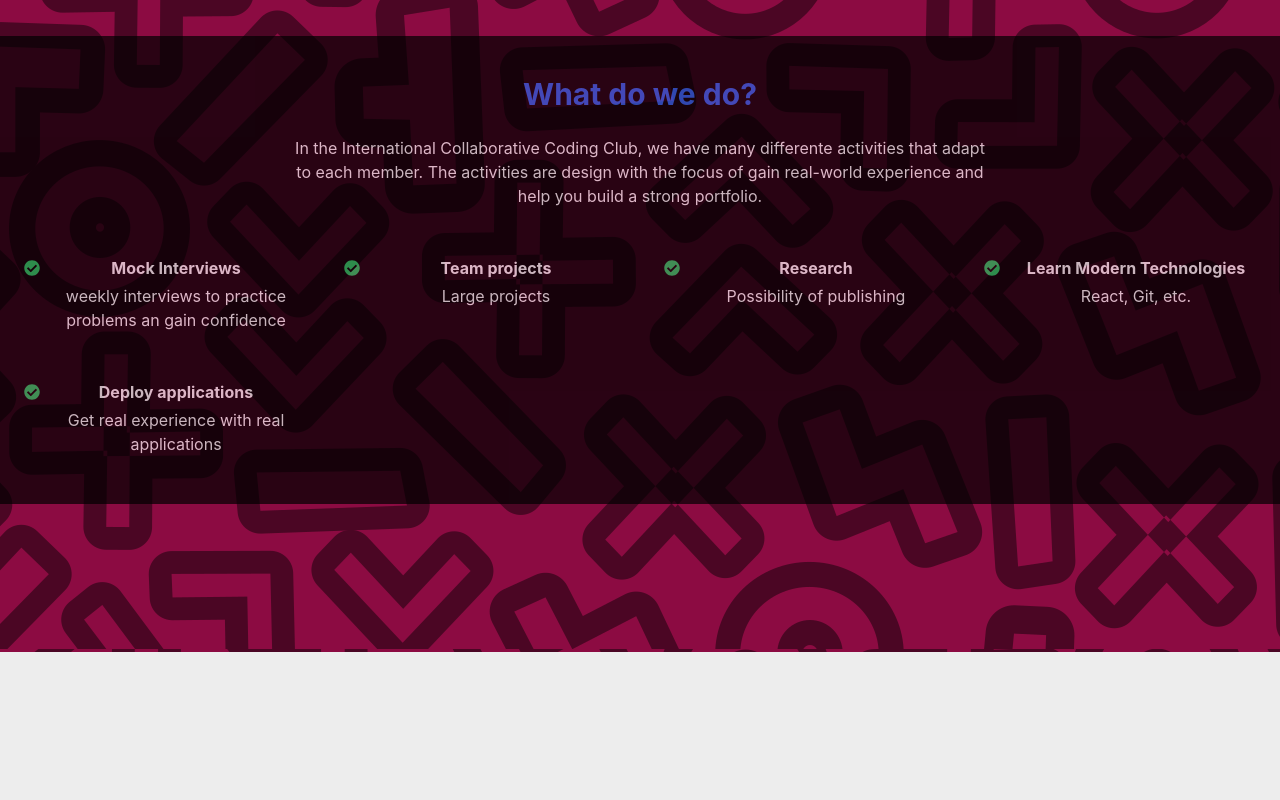
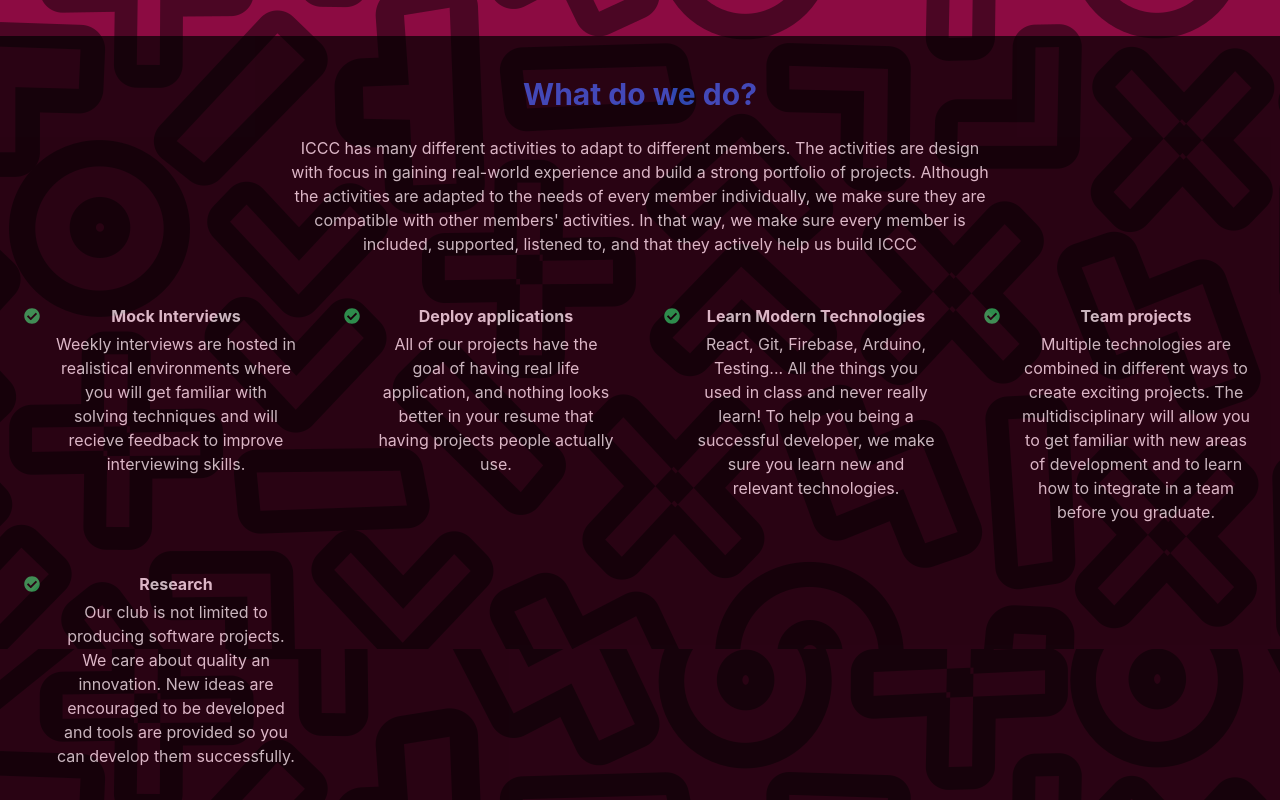
Before and after one commit to NMSU-ICCC/iccc-web, a React (Create React App) app: page / in a window 1280 px wide. Shown: the part 880-1680 px from the top of the page. Built offline with nearby package versions, Linux system fonts and the light colour scheme.

Commit message:
edited activities

```diff
--- a/src/Components/Home/Activities.js
+++ b/src/Components/Home/Activities.js
@@ -2,11 +2,11 @@ import React, {Component} from 'react';
 import {Activity} from "./Activity"
 
 const activities = [
-  ["Mock Interviews", "weekly interviews to practice problems an gain confidence"],
-  ["Team projects", "Large projects"],
-  ["Research", "Possibility of publishing"],
-  ["Learn Modern Technologies", "React, Git, etc."],
-  ["Deploy applications", "Get real experience with real applications"],
+  ["Mock Interviews", "Weekly interviews are hosted in realistical environments where you will get familiar with solving techniques and will recieve feedback to improve interviewing skills."],
+  ["Deploy applications", "All of our projects have the goal of having real life application, and nothing looks better in your resume that having projects people actually use."],
+  ["Learn Modern Technologies", "React, Git, Firebase, Arduino, Testing... All the things you used in class and never really learn! To help you being a successful developer, we make sure you learn new and relevant technologies."],
+  ["Team projects", "Multiple technologies are combined in different ways to create exciting projects. The multidisciplinary will allow you to get familiar with new areas of development and to learn how to integrate in a team before you graduate."],
+  ["Research", "Our club is not limited to producing software projects. We care about quality an innovation. New ideas are encouraged to be developed and tools are provided so you can develop them successfully."],
 ]
 
 export class Activities extends Component{
@@ -25,8 +25,11 @@ export class Activities extends Component{
               <div class="text-center max-w-[700px]">
                   <h2 class="text-3xl text-blue-600  font-bold mb-6">What do we do?</h2>
                   <p class=" mb-12">
-                  In the International Collaborative Coding Club, we have many differente activities that adapt to each member.
-                  The activities are design with the focus of gain real-world experience and help you build a strong portfolio.
+                    ICCC has many different activities to adapt to different members. The activities are design with focus in
+                    gaining real-world experience and build a strong portfolio of projects. Although the activities are adapted
+                    to the needs of every member individually, we make sure they are compatible with other members' activities.
+                    In that way, we make sure every member is included, supported, listened to, and that they actively help us
+                    build ICCC
                   </p>
               </div>
               </div>
--- a/src/Components/Home/Welcome.js
+++ b/src/Components/Home/Welcome.js
@@ -6,7 +6,7 @@ export class Welcome extends Component{
       return (
         <div class="bg-white flex w-screen min-h-screen max-h-full bg-[url('Resources/Images/NMSU_2.jpg')] bg-no-repeat bg-cover p-10 pt-20  items-center justify-center sm:p-10" >
             <div class="bg-white p-10 text-left justify-center items-center flex-col opacity-80 text-2xl text-black w-full h-fit">
-                <p class="text-4xl sm:text-7xl sm:font-bold" > Welcome </p>
+                <p class="text-4xl sm:text-7xl sm:font-bold " > Welcome </p>
                 <p >
                   To the International Collaborative Coding Club at NMSU.
                 </p>
```
